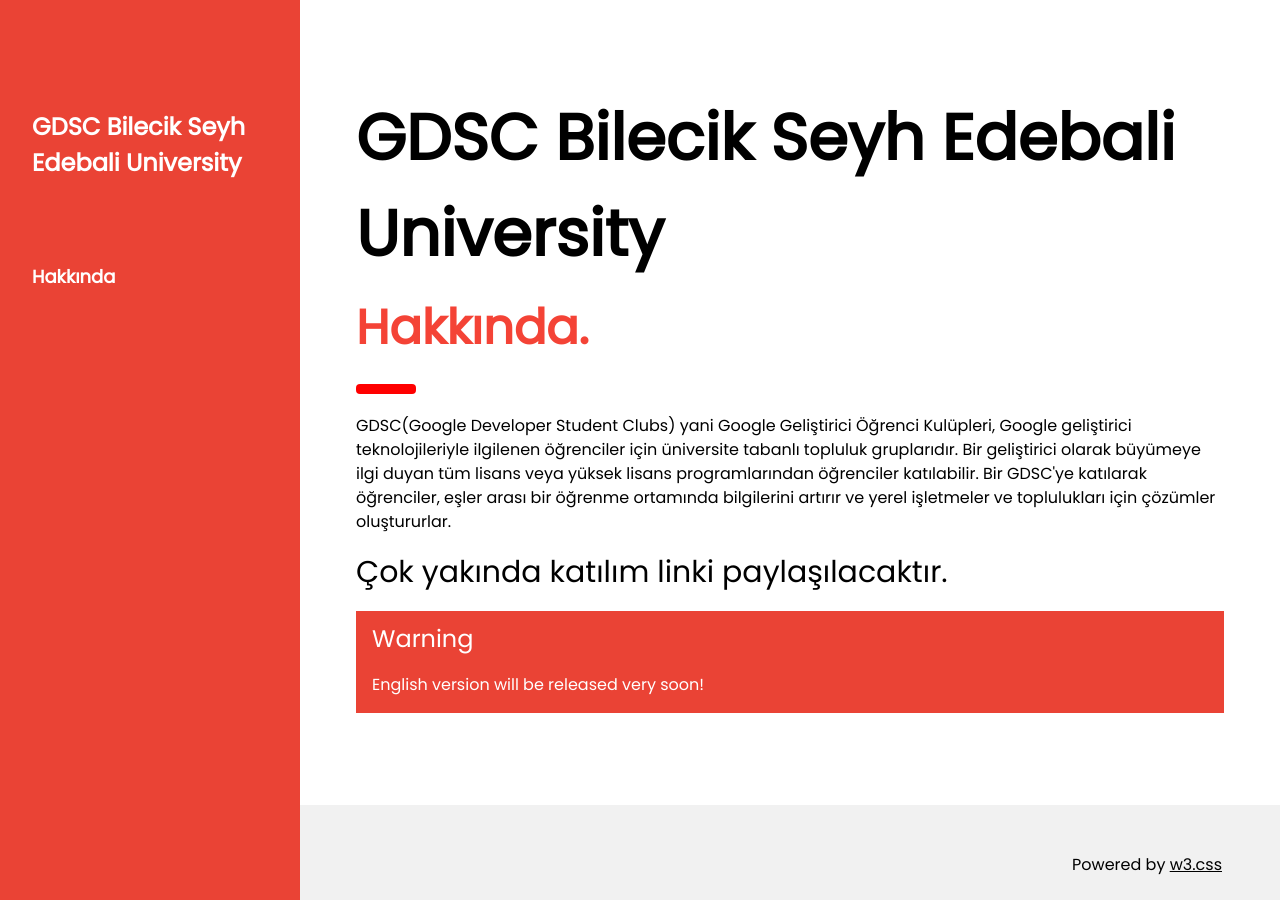
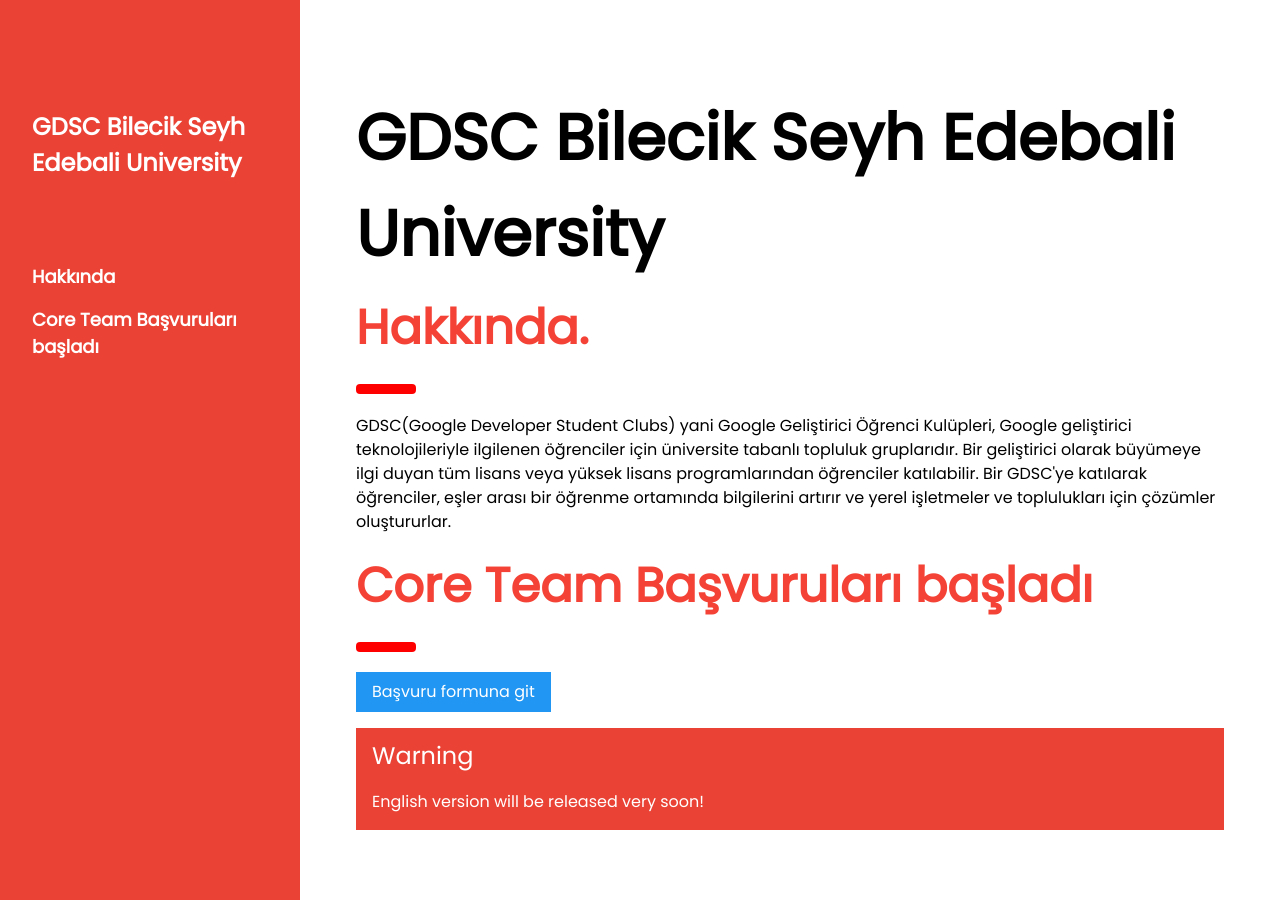
Before and after one commit to gdscbilecik/gdscbilecik.github.io, a Jekyll site: the page built from index.html, in a window 1280 px wide and 900 px high. Built offline with Jekyll 4.4.1, drawn with Linux system fonts in a browser that asks for light colours.

Commit message:
core team başvuru butonu eklendi

```diff
--- /dev/null
+++ b/_includes/warning.html
@@ -0,0 +1,4 @@
+<div class="w3-panel w3-red">
+    <h3>Core</h3>
+    <p>English version will be released very soon!</p>
+</div>
--- a/index.html
+++ b/index.html
@@ -23,10 +23,16 @@
   </div>
   <div class="w3-bar-block">
     <a
-      href="#"
+      href="#hakkinda"
       onclick="w3_close()"
       class="w3-bar-item w3-button w3-hover-white"
       >Hakkında</a
+    >
+    <a
+      href="#coreteam"
+      onclick="w3_close()"
+      class="w3-bar-item w3-button w3-hover-white"
+      >Core Team Başvuruları başladı</a
     >
   </div>
 </nav>
@@ -52,11 +58,11 @@
 ></div>
 
 <!-- !PAGE CONTENT! -->
-<div class="w3-main" style="margin-left: 340px; margin-right: 40px">
+<div class="w3-main" style="margin-left: 340px; margin-right: 40px;min-height: 100vh;">
   <!-- Header -->
   <div class="w3-container" style="margin-top: 80px" id="showcase">
     <h1 class="w3-jumbo"><b>{{ site.title }}</b></h1>
-    <h1 class="w3-xxxlarge w3-text-red"><b>Hakkında.</b></h1>
+    <h1 class="w3-xxxlarge w3-text-red" id="hakkinda"><b>Hakkında.</b></h1>
     <hr style="width: 50px; border: 5px solid red" class="w3-round" />
     <p>
         GDSC(Google Developer Student Clubs) yani Google Geliştirici Öğrenci
@@ -68,9 +74,11 @@
         çözümler oluştururlar.
     </p>
 
-    <h2>
-        Çok yakında katılım linki paylaşılacaktır.
-    </h2>
+    <h1 class="w3-xxxlarge w3-text-red" id="coreteam"><b>Core Team Başvuruları başladı</b></h1>
+    <hr style="width: 50px; border: 5px solid red" class="w3-round" />
+    <a class="w3-btn w3-blue" href="https://forms.gle/XLzdT5fGUCGEkuf9A" target="_blank">
+        Başvuru formuna git
+    </a>
 
     <div class="w3-panel w3-red">
         <h3>Warning</h3>
```
